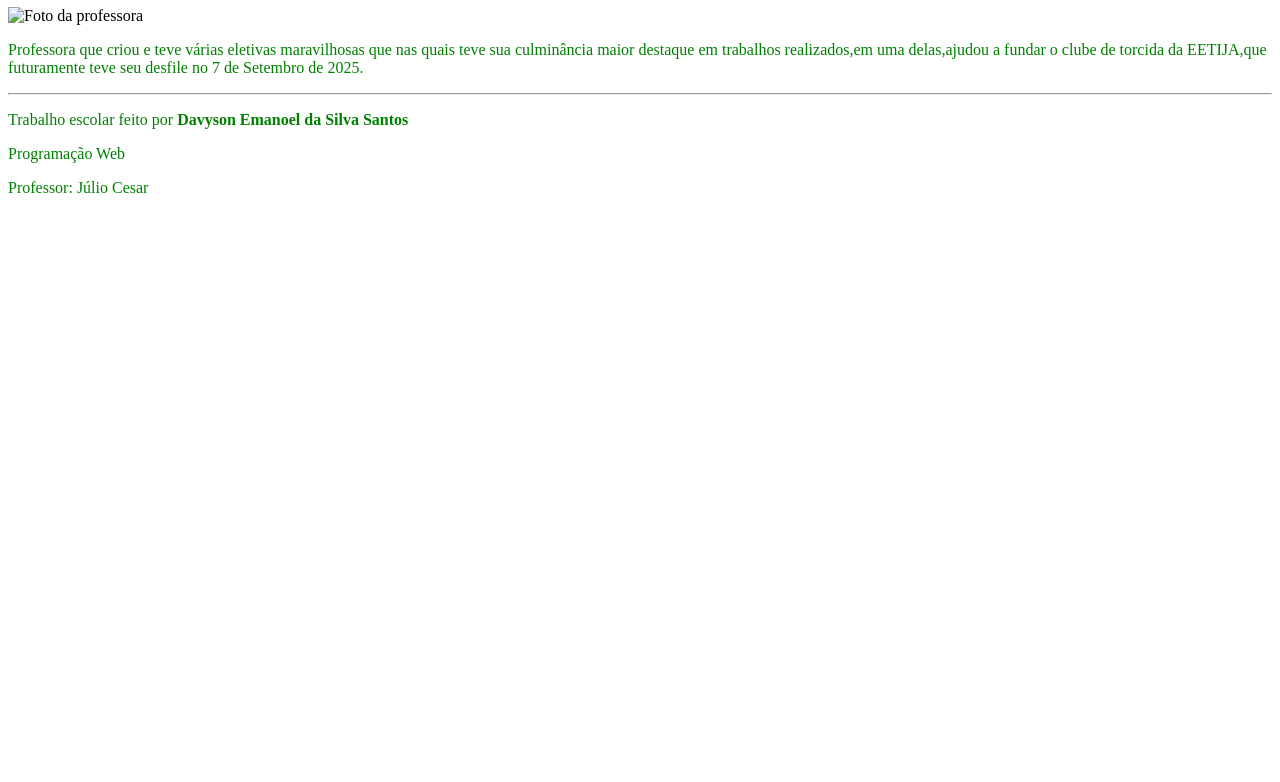
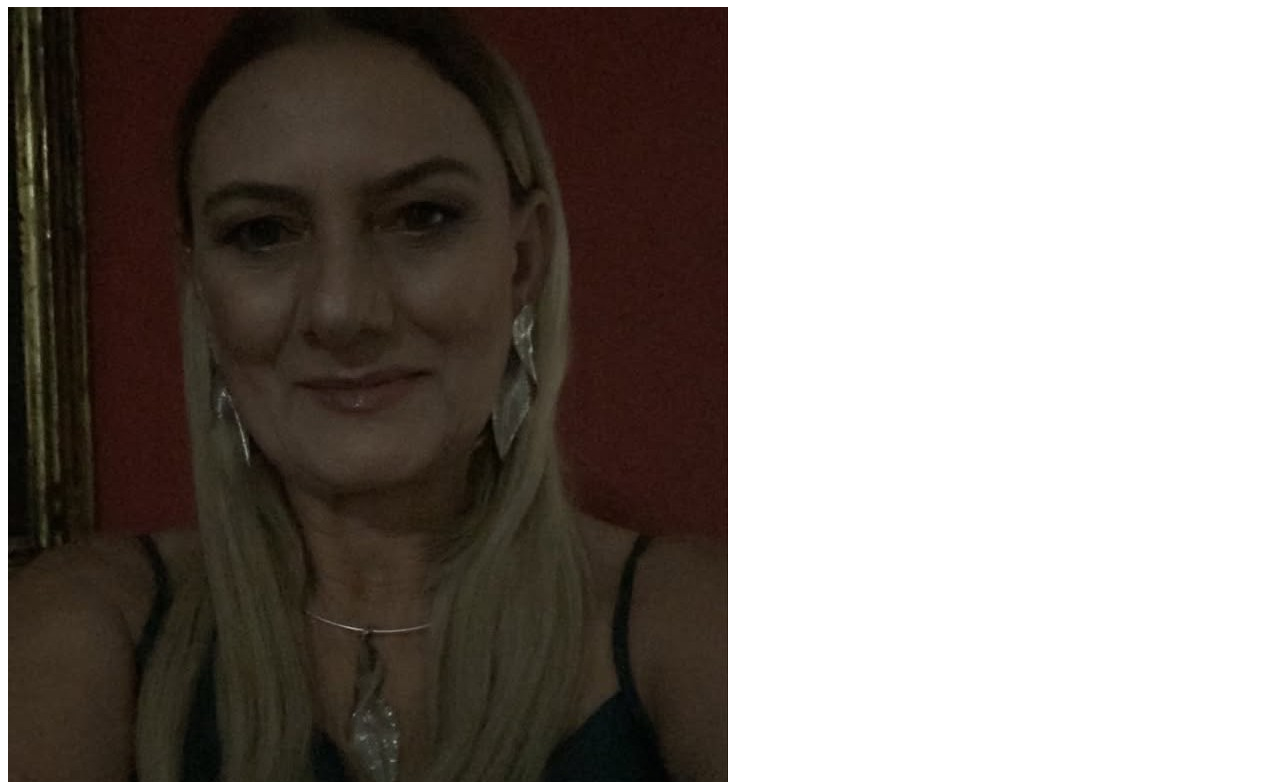
Before and after one commit to davysonemanoel10-lab/Atividade-de-Programa-o-Web, a plain HTML site: page index.html in a window 1280 px wide. Shown: the part 700-1482 px from the top of the page. Before the commit the page ends 913 px from the top, so only its background shows below. Drawn offline with Linux system fonts and the light colour scheme.

Commit message:
atualização em foto

```diff
--- a/index.html
+++ b/index.html
@@ -49,7 +49,7 @@
 
     <div class="linha">
         <div>
-            <img class="foto" src="./imagens/foto de deusa.jpeg" alt="Foto da professora">
+            <img class="foto" src="./foto de deusa.jpeg" alt="Foto da professora">
         </div>
 
 
```
